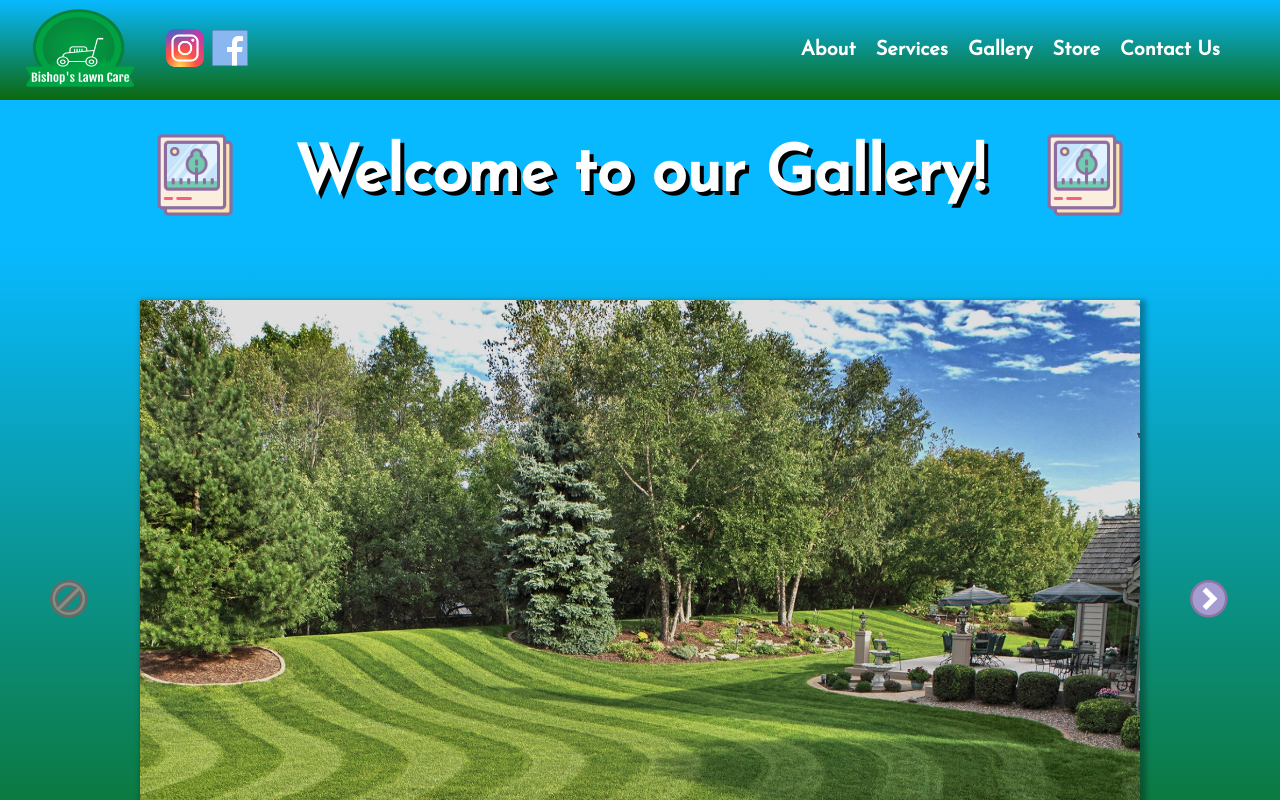
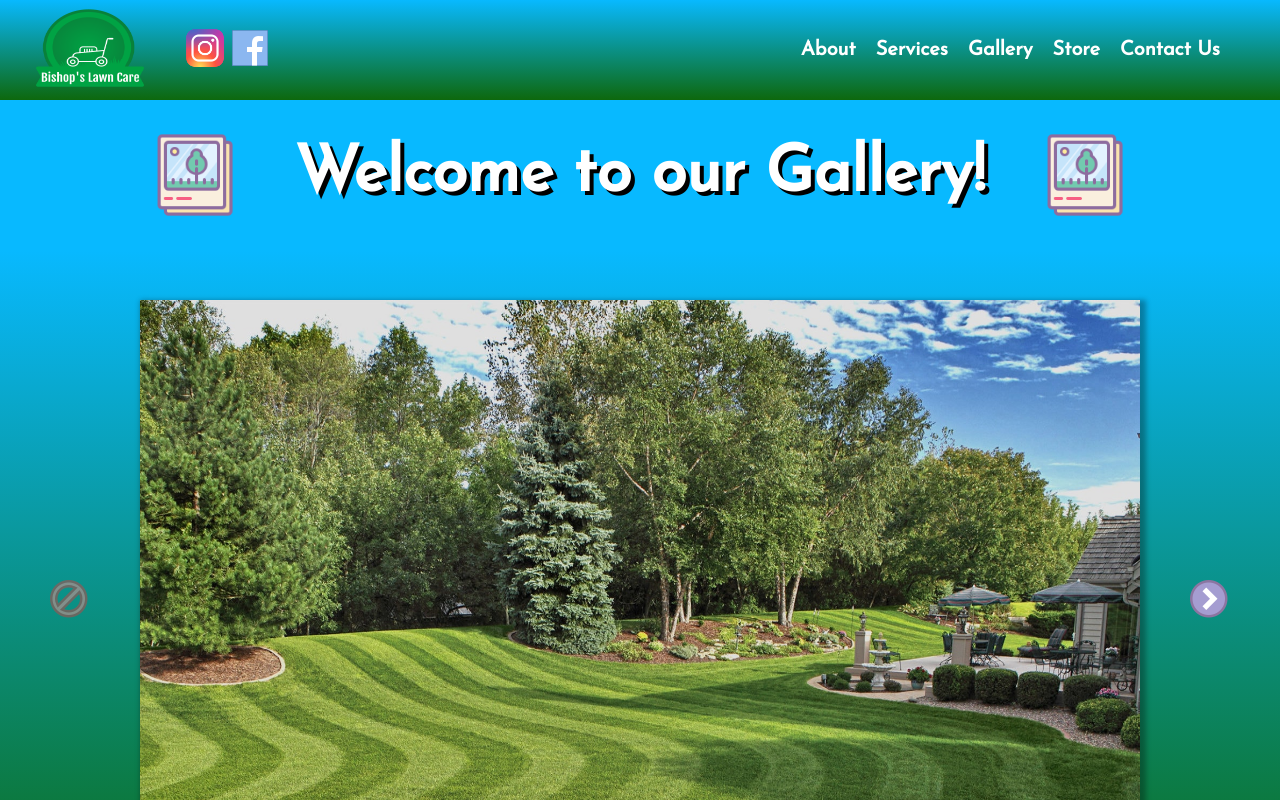
Before and after one commit to Cboles96/bishops-lawn, a React (Create React App) app: page /gallery in a window 1280 px wide. Shown: the top 800 px of the page. Built offline with nearby package versions, Linux system fonts and the light colour scheme; a web font is replaced by a local one.

Commit message:
Alter Home Address

```diff
--- a/src/components/Navigation/NavigationItems.js
+++ b/src/components/Navigation/NavigationItems.js
@@ -17,9 +17,9 @@ const navigationItems = () => (
         <div className={classes.DrawerToggle}>
           <img src={Menu} alt="Menu"></img>
         </div>
-        <a href="/">
+        <NavigationItem link="/">
           <img className={classes.Logo} src={Logo} alt="Logo"></img>
-        </a>
+        </NavigationItem>
         <a
           className={classes.InstagramLink}
           href="/"
```
